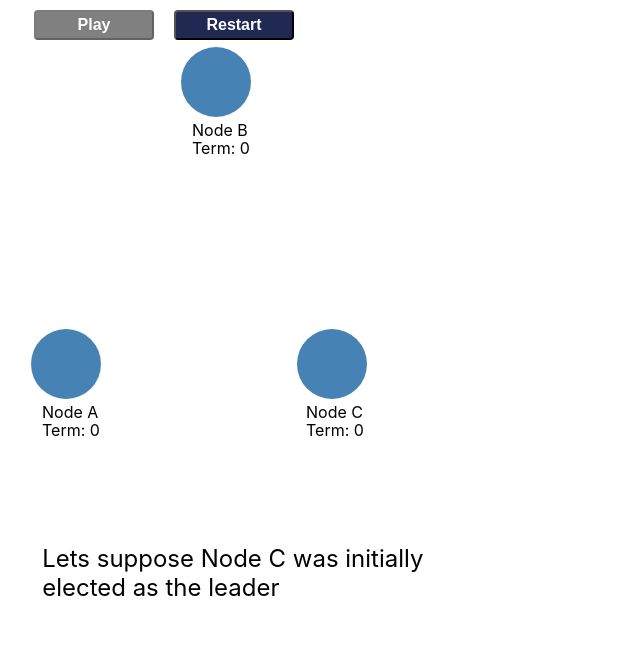
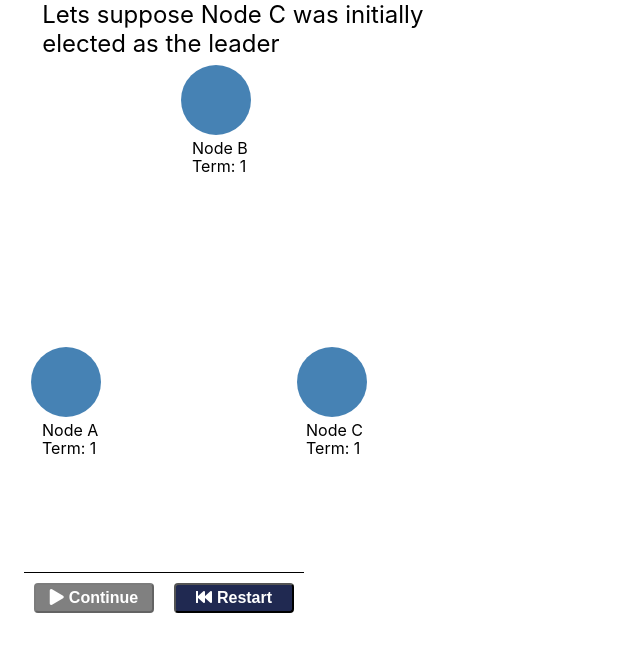
Before and after one commit to yugabyte/yb-architecture, a React (Create React App) app in the folder animations/: page /raft-read-with-leader-leases in a window 1280 px wide. Shown: the top 652 px of the page, without its empty margins (0-640 px from the left). Built offline with nearby package versions, Linux system fonts and the light colour scheme.

Commit message:
Various CSS fixes

```diff
--- a/animations/public/index.html
+++ b/animations/public/index.html
@@ -13,6 +13,9 @@
       user's mobile device or desktop. See https://developers.google.com/web/fundamentals/web-app-manifest/
     -->
     <link rel="manifest" href="%PUBLIC_URL%/manifest.json" />
+    <link rel="stylesheet" href="https://use.fontawesome.com/releases/v5.8.1/css/all.css">
+
+
     <!--
       Notice the use of %PUBLIC_URL% in the tags above.
       It will be replaced with the URL of the `public` folder during the build.
--- a/animations/src/AnimationRunner.js
+++ b/animations/src/AnimationRunner.js
@@ -63,12 +63,17 @@ class AnimationRunner extends Component {
 
 		return(
 			<div className="animation-runner">
+				<div id="main-text-sect"></div>
+				<Animation ref={n => this.currentAnimation = n}></Animation>
 				<div className="control-btns">
-					<button className="yb-btn" disabled={this.state.animationPlaying} onClick={this.onPlayClicked}>Play</button>
-					<button className="yb-btn" onClick={this.onRestartClicked}>Restart</button>
-				</div>
-				<Animation ref={n => this.currentAnimation = n}></Animation>
-				<div id="main-text-sect">
+					<button className="yb-btn" disabled={this.state.animationPlaying} onClick={this.onPlayClicked}>
+						<i class="fas fa-play" aria-hidden="true"></i>
+						<span class="yb-button-text">Continue</span>
+					</button>
+					<button className="yb-btn" onClick={this.onRestartClicked}>
+						<i class="fas fa-fast-backward" aria-hidden="true"></i>
+						<span class="yb-button-text">Restart</span>
+					</button>
 				</div>
 			</div>
 		)
--- a/animations/src/App.css
+++ b/animations/src/App.css
@@ -51,7 +51,7 @@
 .leader-node
  {
 	 stroke: black;
-	 stroke-width: 3;
+	 stroke-width: 4;
 }
 
 .leader-candidate-node {
@@ -88,7 +88,8 @@
 .node-text {
 	fill: white;
 	text-anchor:middle;
-	font-size: 24px;
+	font-size: 18px;
+  font-weight: bold;
 }
 .client-message {
 	fill: black;
@@ -160,9 +161,12 @@
 }
 
 .control-btns {
+  border-top: 1px solid;
 	display: inline-block;
+  margin-top: 10px;
 	padding-top: 10px;
 }
+
 .yb-btn {
 	width: 120px;
 	height: 30px;
@@ -180,3 +184,7 @@
 .yb-btn:disabled {
 	background: grey;
 }
+
+.yb-button-text {
+  padding-left: 5px;
+}
--- a/animations/src/RaftReadOperationAnimation.js
+++ b/animations/src/RaftReadOperationAnimation.js
@@ -59,12 +59,12 @@ export class RaftReadOperationAnimation extends Component {
 				var clientMainText = document.getElementById('client-node-main-text');
 				HelperFunctions.hideElement(clientMainText);
 
-				HelperFunctions.setSVGText({targetId: 'node-a-main-text', text: SET_VALUE1, showElement: true });
-				HelperFunctions.setSVGText({targetId: 'node-b-main-text', text: SET_VALUE1, showElement: true });
-				HelperFunctions.setSVGText({targetId: 'node-c-main-text', text: SET_VALUE1, showElement: true });
+				HelperFunctions.setSVGText({targetId: 'node-a-main-text', text: "Node A", showElement: true });
+				HelperFunctions.setSVGText({targetId: 'node-b-main-text', text: "Node B", showElement: true });
+				HelperFunctions.setSVGText({targetId: 'node-c-main-text', text: "Node C", showElement: true });
 
 				//////////////////////////////////////////////////////
-				this.changeMainText('Read problem solution in Raft ...', () => {
+				this.changeMainText('Performing a read in Raft', () => {
 					var introduceClientAnimation = HelperFunctions.introduceClient(SET_VALUE1);
 					introduceClientAnimation.finished.then(() => {
 						this.animationState = ANIMATION_STATE_CLIENT_INTRODUCED;
--- a/animations/src/svg/MainDiagram.js
+++ b/animations/src/svg/MainDiagram.js
@@ -149,7 +149,7 @@ class MainDiagram extends Component {
 				{/* text */}
 				<text x={nodeCPositions.base.x} y={nodeCPositions.base.y} fill="black">
 					<tspan x={nodeCPositions.base.x + 6} y={nodeCPositions.base.y + 54}>Node C</tspan>
-					<tspan id="node-c-term-text" x={nodeCPositions.base.x + 6} y={nodeCPositions.base.y + 72}>Term: 0</tspan>
+					<tspan id="node-c-term-text" x={nodeCPositions.base.x + 6} y={nodeCPositions.base.y + 72}>Term: 1</tspan>
 					<tspan id="node-c-extra-text" className="node-extra-text visibility-hidden" x={nodeCPositions.base.x + 6} y={nodeCPositions.base.y + 90}>Vote Count: 1</tspan>
 					<tspan id="node-c-extra-text2" className="node-extra-text2 visibility-hidden" x={nodeCPositions.base.x - 6} y={nodeCPositions.base.y + 108} >FOO</tspan>
 				</text>
@@ -170,7 +170,7 @@ class MainDiagram extends Component {
 				{/* text */}
 				<text x={nodeAPositions.base.x} y={nodeAPositions.base.y + 66} fill="black">
 					<tspan x={nodeAPositions.base.x - 24} y={nodeAPositions.base.y + 54}>Node A</tspan>
-					<tspan id="node-a-term-text" x={nodeAPositions.base.x - 24} y={nodeAPositions.base.y + 72}>Term: 0</tspan>
+					<tspan id="node-a-term-text" x={nodeAPositions.base.x - 24} y={nodeAPositions.base.y + 72}>Term: 1</tspan>
 					<tspan id="node-a-extra-text" className="node-extra-text visibility-hidden" x={nodeAPositions.base.x - 24} y={nodeAPositions.base.y + 90}>Voted For: C</tspan>
 					<tspan id="node-a-extra-text2" className="node-extra-text2 visibility-hidden" x={nodeAPositions.base.x - 36} y={nodeAPositions.base.y + 108} ></tspan>
 
@@ -191,7 +191,7 @@ class MainDiagram extends Component {
 				{/* text */}
 				<text x={nodeBPositions.base.x} y={nodeBPositions.base.y} fill="black">
 					<tspan x={nodeBPositions.base.x} y={nodeBPositions.base.y + 54}>Node B</tspan>
-					<tspan id="node-b-term-text" x={nodeBPositions.base.x} y={nodeBPositions.base.y + 72}>Term: 0</tspan>
+					<tspan id="node-b-term-text" x={nodeBPositions.base.x} y={nodeBPositions.base.y + 72}>Term: 1</tspan>
 					<tspan id="node-b-extra-text" className="node-extra-text visibility-hidden" x={nodeBPositions.base.x} y={nodeBPositions.base.y + 90}>Voted For: C</tspan>
 					<tspan id="node-b-extra-text2" className="node-extra-text2 visibility-hidden" x={nodeBPositions.base.x - 12} y={nodeBPositions.base.y + 108} ></tspan>
 				</text>
```
